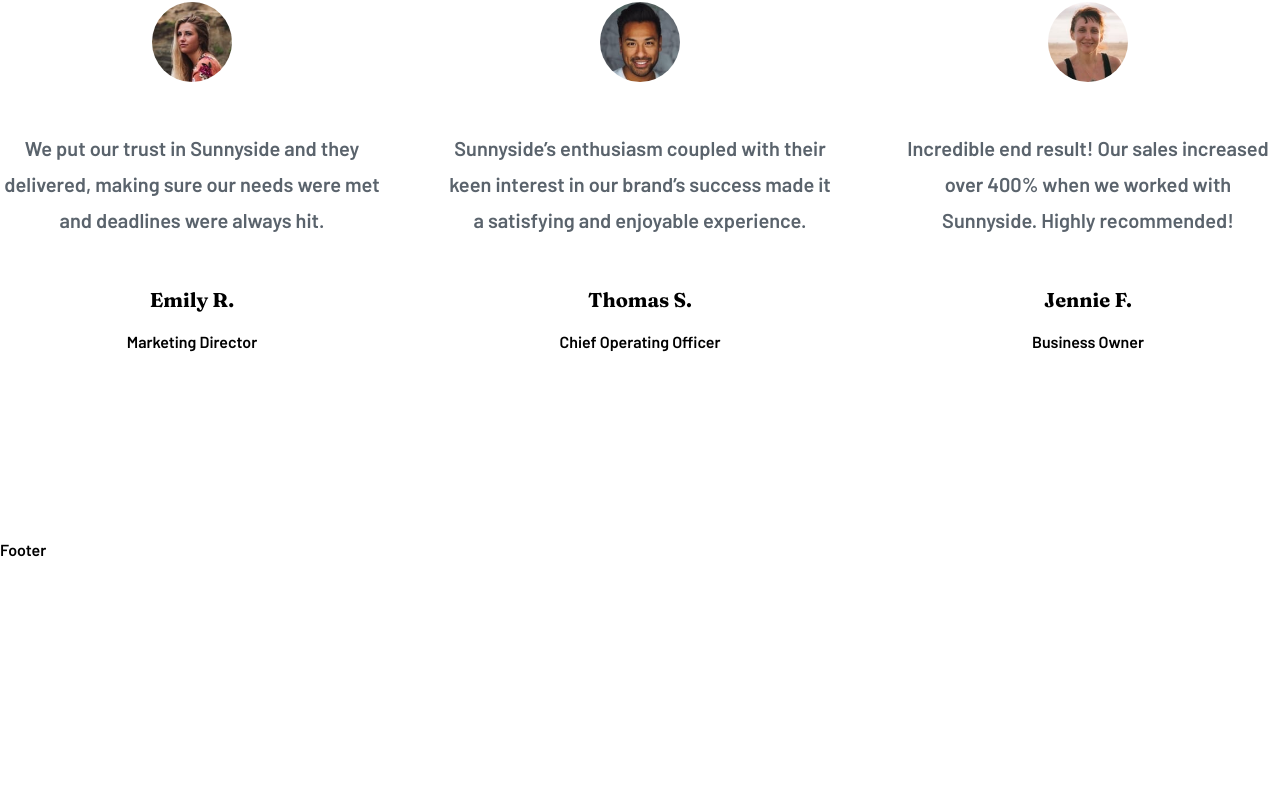
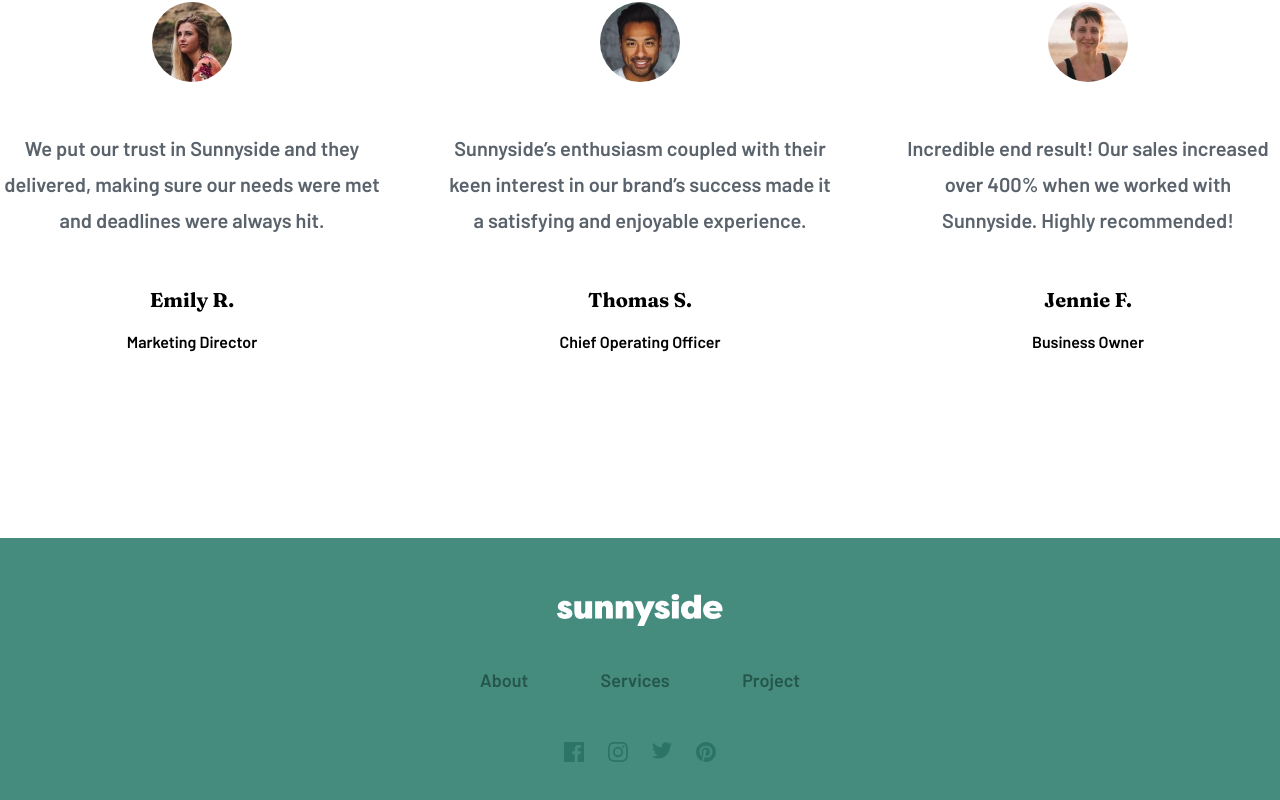
Before and after one commit to gracebir/sunside-challenge, a React (Vite) app: page / in a window 1280 px wide. Shown: the part 2902-3702 px from the top of the page. Before the commit the page ends 3464 px from the top, so only its background shows below. Built offline with nearby package versions, Linux system fonts and the light colour scheme.

Commit message:
footer component

```diff
--- a/src/components/Footer.jsx
+++ b/src/components/Footer.jsx
@@ -1,10 +1,32 @@
 import React from 'react'
+import { facebook, instagram, twitter, pinterest, logo } from '../assets/index'
 
 const Footer = () => {
   return (
-    <div>
-      <h1>Footer</h1>
-    </div>
+    <footer className='bg-moderate-cyan py-10 lg:py-14 flex items-center '>
+      <div className='max-w-xs mx-auto flex-1 flex flex-col gap-10 lg:gap-12'>
+        <div className='flex flex-col gap-8 lg:gap-10 items-center w-full'>
+          <img className='fill-dark-blue h-8' src={logo} alt="logo-footer" />
+          <div className='flex justify-between flex-1 w-full'>
+            {["About", "Services", "Project"]
+              .map((item) => (
+                <a className='text-lg text-cyan-color' key={`${item}-footer`} href="#">
+                  {item}
+                </a>
+              ))
+            }
+          </div>
+        </div>
+        <div className='flex gap-4 lg:gap-6 justify-center'>
+          {[{ id: 1, logo: facebook }, { id: 2, logo: instagram }, { id: 3, logo: twitter }, { id: 4, logo: pinterest }].map((item, key) => (
+            <a key={`${item.id}-item`} href="">
+              <img className='fill-dark-blue text-dark-blue' src={item.logo} alt={`img-${key}`} />
+            </a>
+          ))
+          }
+        </div>
+      </div>
+    </footer>
   )
 }
 
```
